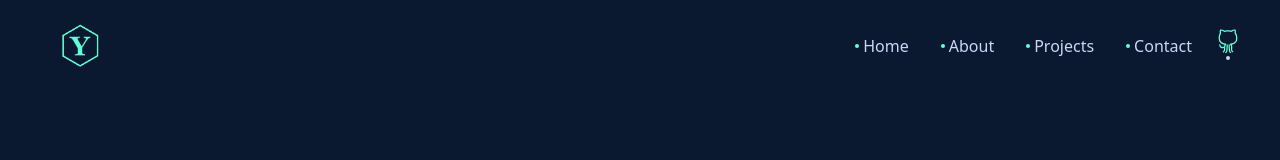
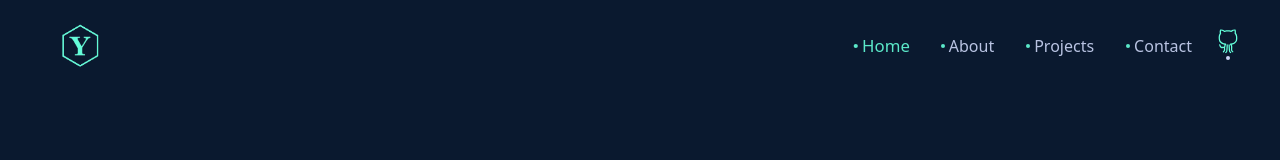
Before and after one commit to Jacob-Gamil/Yacoub-G, a React (Vite) app: page /#home in a window 1280 px wide. Shown: the top 160 px of the page. Built offline with nearby package versions, Linux system fonts and the light colour scheme.

Commit message:
active link edited

```diff
--- a/src/components/header/MainNav.jsx
+++ b/src/components/header/MainNav.jsx
@@ -5,7 +5,7 @@ import { SlSocialGithub } from "react-icons/sl";
 import { Link } from "react-scroll";
 
 const links = [
-  { linkName: "home", href: "home" },
+  { linkName: "home", href: "home", id: 0 },
   { linkName: "about", href: "about" },
   { linkName: "projects", href: "projects" },
   { linkName: "contact", href: "contact" },
@@ -46,7 +46,11 @@ function MainNav() {
           smooth={true}
           duration={200}
           offset={-180}
-          className={`mainLink flex items-center font-light gap-1 duration-300 opacity-90 p-2 hover:text-primary text-[#ccd6f6] cursor-pointer`}
+          spy={true}
+          hashSpy={true}
+          isDynamic={true}
+          activeClass="text-primary scale-[1.05]"
+          className={` flex items-center font-light gap-1 duration-150 opacity-90 p-2 hover:text-primary text-[#ccd6f6] cursor-pointer`}
         >
           <span className=" w-1 h-1 block bg-primary rounded-full"></span>
           {link.linkName}
--- a/src/components/header/MenuNav.jsx
+++ b/src/components/header/MenuNav.jsx
@@ -65,6 +65,10 @@ function MainNav() {
               smooth={true}
               duration={200}
               offset={-180}
+              spy={true}
+              hashSpy={true}
+              isDynamic={true}
+              activeClass="text-primary scale-[1.05]"
               onClick={() => setIsOpen((open) => !open)}
               className="menuLink text-white text-2xl capitalize hover:text-primary flex items-center gap-2"
               to={link.href}
--- a/src/index.css
+++ b/src/index.css
@@ -3,15 +3,12 @@
 html {
   scroll-behavior: smooth;
 }
+
 body {
   background-color: #0a192f;
   color: white;
 }
 
-.name {
-  perspective: 800px;
-}
-
 @theme {
   --color-primary: #64ffda;
 }
```
